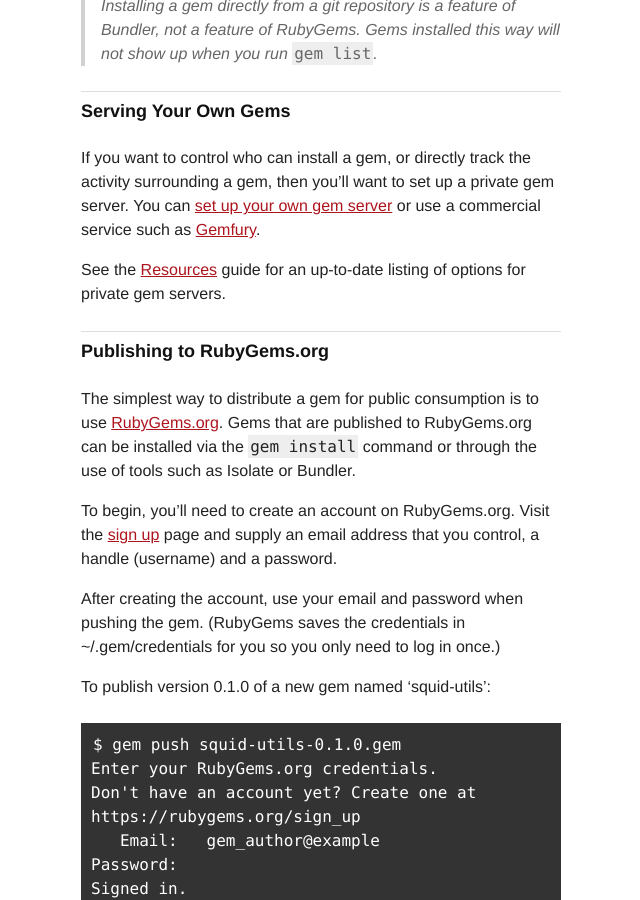
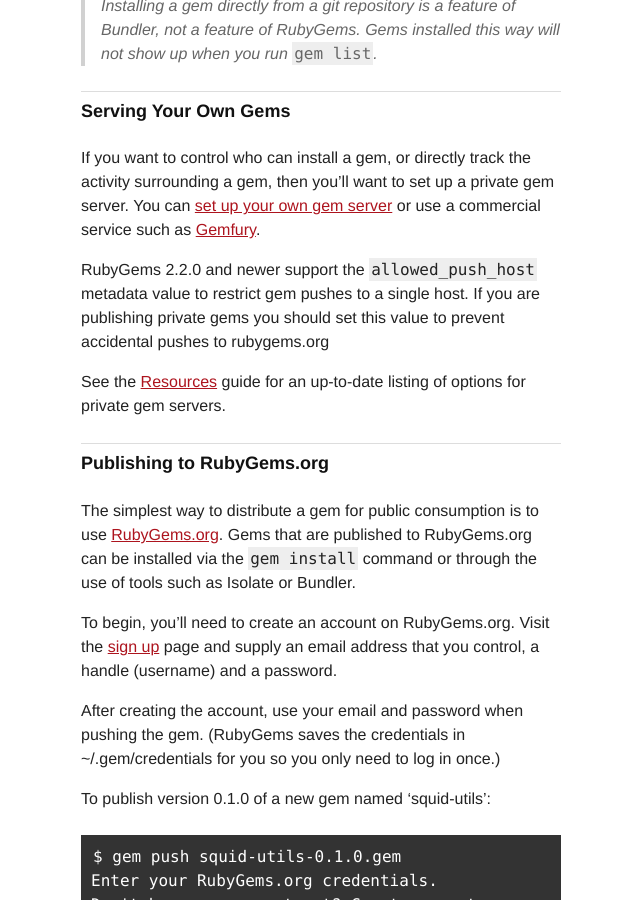
Before and after one commit to radar/guides, a Jekyll site: the page built from publishing.md, in a window 1280 px wide and 900 px high, scrolled down 1014 px. Shown: the whole window, without its empty margins (319-959 px from the left). Built offline with Jekyll 4.4.1, drawn with Linux system fonts in a browser that asks for light colours.

Commit message:
Add allowed_push_host to publishing guide
While missing an example, now we can point users at this guide entry if
they push a private gem to rubygems.org and need it removed.

```diff
--- a/publishing.md
+++ b/publishing.md
@@ -47,6 +47,10 @@ If you want to control who can install a gem, or directly track the activity
 surrounding a gem, then you'll want to set up a private gem server. You can
 [set up your own gem server](/run-your-own-gem-server) or use a commercial
 service such as [Gemfury](http://www.gemfury.com/).
+
+RubyGems 2.2.0 and newer support the `allowed_push_host` metadata value to
+restrict gem pushes to a single host.  If you are publishing private gems you
+should set this value to prevent accidental pushes to rubygems.org
 
 See the [Resources](/resources) guide for an up-to-date listing of options for
 private gem servers.
```
